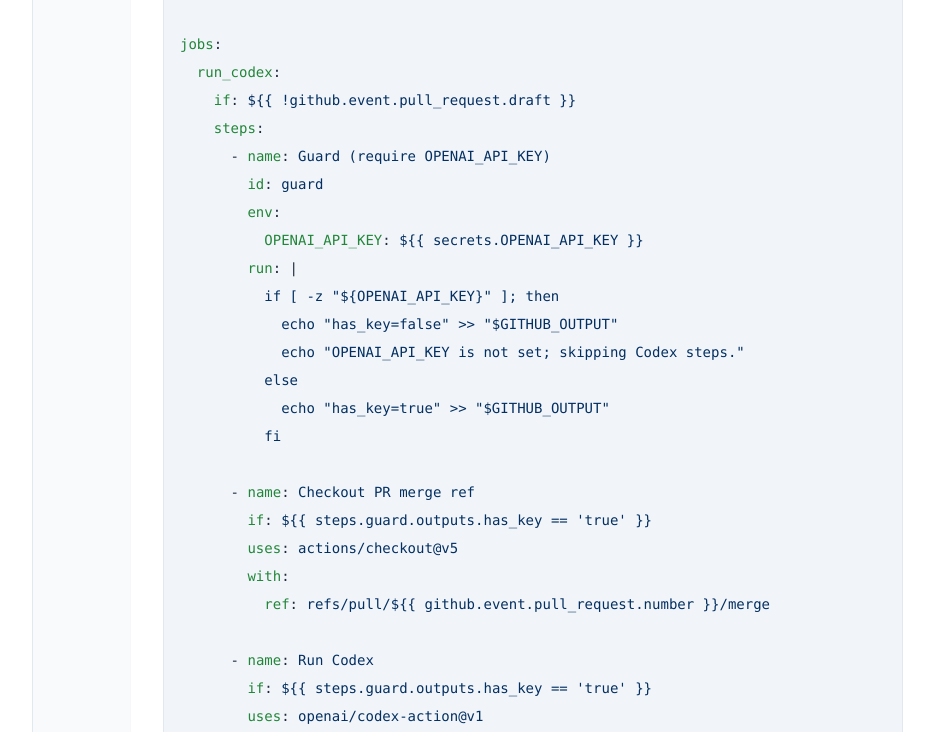
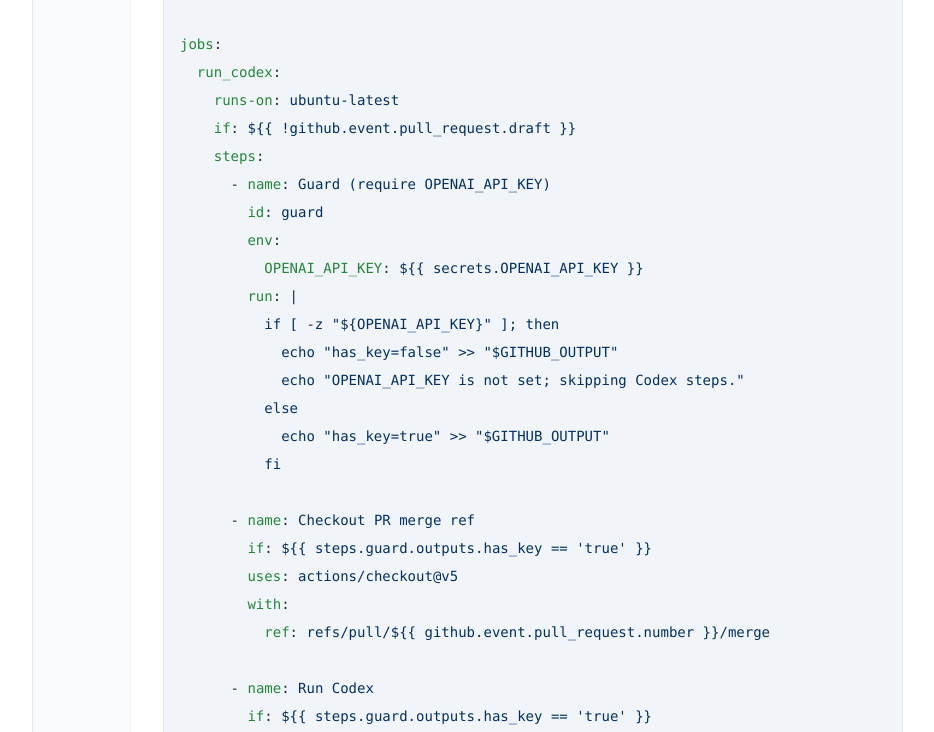
Before and after one commit to itdojp/GitHub-AgentOps-book, a Jekyll site: the page built from docs/chapters/chapter09/index.md, in a window 1280 px wide and 900 px high, scrolled down 1535 px, cut to the strip 168-900 px from the top of the window. Shown: the whole strip, without its empty margins (247-1181 px from the left). Built offline with Jekyll 4.4.1, drawn with Linux system fonts in a browser that asks for light colours; some of the changed text lies outside the part shown.

Commit message:
docs: fix workflow excerpt (add runs-on)

```diff
--- a/docs/chapters/chapter09/index.md
+++ b/docs/chapters/chapter09/index.md
@@ -61,6 +61,7 @@
 
 jobs:
   run_codex:
+    runs-on: ubuntu-latest
     if: ${{ !github.event.pull_request.draft }}
     steps:
       - name: Guard (require OPENAI_API_KEY)
@@ -125,6 +126,7 @@
 
 jobs:
   run_codex:
+    runs-on: ubuntu-latest
     steps:
       - name: Determine diff range
         id: range
```
Also changed, not shown: src/chapters/chapter09/index.md (+2 -0 lines).
